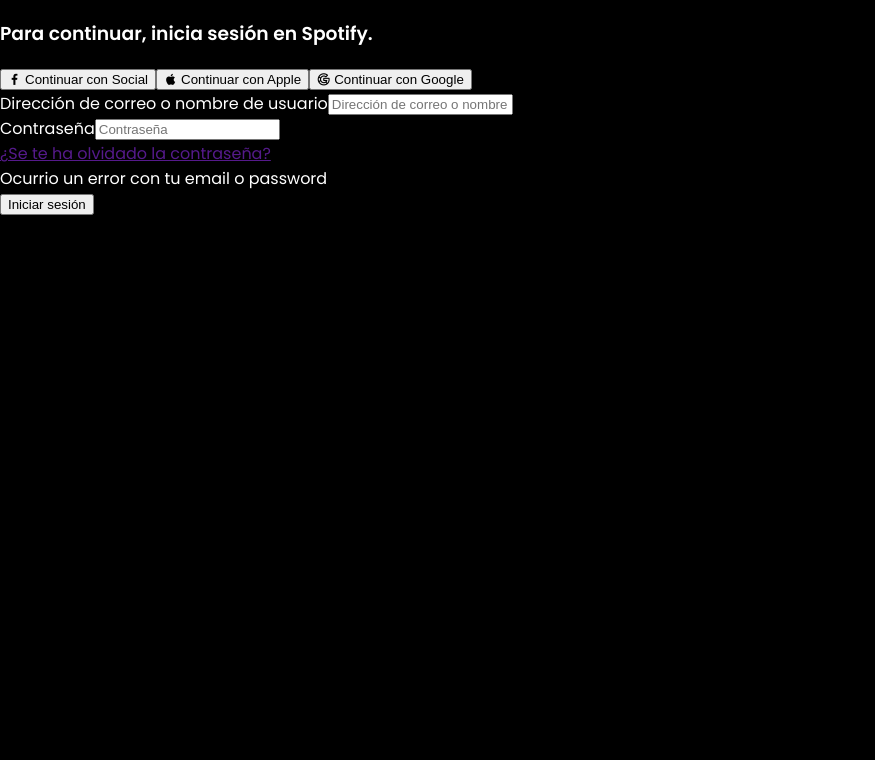
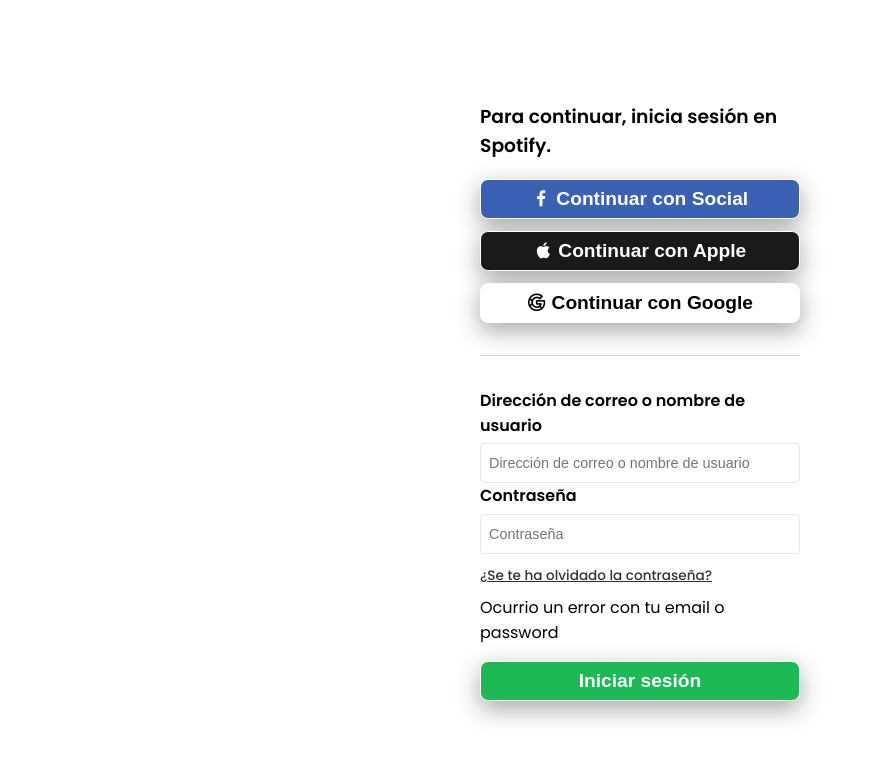
Before and after one commit to alejahndro02/spotify, an Angular app: page /auth/login in a window 1280 px wide. Shown: the top 760 px of the page, without its empty margins (0-875 px from the left). Built offline with nearby package versions, Linux system fonts and the light colour scheme.

Commit message:
Se agregaron los estilos de la vista del componente

```diff
--- a/src/app/modules/auth/pages/auth-page/auth-page.component.css
+++ b/src/app/modules/auth/pages/auth-page/auth-page.component.css
@@ -0,0 +1,109 @@
+.login-auth-page {
+    position: absolute;
+    width: 100vw;
+    height: 100vh;
+    background-color: var(--color-4);
+    color: var(--color-3);
+    display: flex;
+    justify-content: center;
+    flex-direction: column;
+    align-items: center;
+    align-content: center;
+}
+
+.login-auth-page .login-auth-wrapper {
+    width: 25%;
+    display: flex;
+    justify-content: center;
+    flex-direction: column;
+    align-items: center;
+}
+
+.login-auth-page .login-social-zone {
+    display: flex;
+    flex-direction: column;
+    gap: .75rem;
+    width: 100%;
+}
+
+.login-auth-page .social-btn {
+    border: 0;
+    padding: .5rem 2rem;
+    width: 100%;
+    font-size: var(--font-size-2);
+    border-radius: var(--border-radius-2);
+    box-shadow: var(--shadow-1);
+    border: solid 1px var(--color-4);
+    background-color: var(--color-4);
+    font-weight: 600;
+}
+
+.login-auth-page .login-social-zone .social-btn.btn-fb {
+    background-color: #3A61B3;
+    color: var(--color-4);
+}
+
+.login-auth-page .login-social-zone .social-btn.btn-apple {
+    background-color: #1a1a1a;
+    color: var(--color-4);
+}
+
+.login-auth-page .separator {
+    width: 100%;
+    margin: 2rem 0;
+    border-bottom: solid 1px var(--color-2);
+    opacity: .2;
+}
+
+.login-auth-page .login-auth-form {
+    display: flex;
+    width: 100%;
+    justify-content: flex-start;
+    flex-direction: column;
+}
+
+.login-auth-page .login-auth-form .form-group {
+    display: flex;
+    justify-content: flex-start;
+    flex-direction: column;
+}
+
+.login-auth-page .login-auth-form .form-group input {
+    border: solid 1px #e7e7e7;
+    border-radius: var(--border-radius-1);
+    height: 30px;
+    padding: .25rem .5rem;
+    font-size: 90%;
+}
+
+.login-auth-page .login-auth-form label {
+    padding-bottom: .35rem;
+    font-weight: 600;
+    display: inline-block;
+    margin: 0;
+}
+
+.login-auth-page .login-auth-form .form-steps {
+    padding: .5rem 0;
+}
+
+.login-auth-page .login-auth-form .form-steps .link {
+    color: var(--color-2);
+    font-size: 85%;
+    font-weight: 500;
+    text-decoration: underline;
+}
+
+.login-auth-page .login-auth-form .form-steps .link:hover {
+    color: var(--color-1);
+}
+
+.login-auth-page .login-auth-form .form-action .login {
+    color: var(--color-4);
+    margin: 1rem 0;
+    background-color: var(--color-1);
+}
+
+input.ng-invalid.ng-touched {
+    border: solid 2px red !important
+}
```
